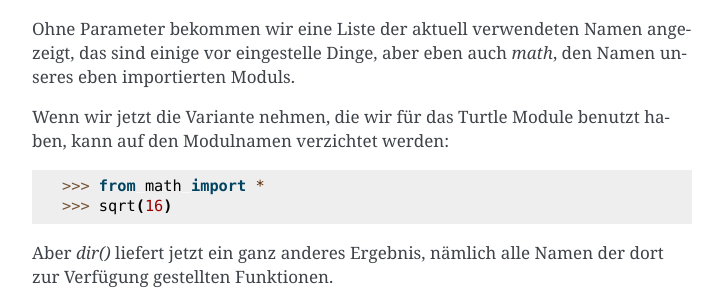
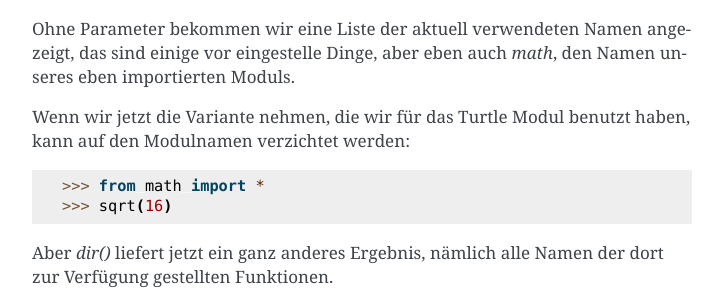
Before and after one commit to gerpark/pyworkshop, a Sphinx documentation site: the page built from docs/source/python/module.rst, in a window 1280 px wide and 900 px high, scrolled down 835 px. Shown: the part 155-455 px from the top of the window, without its empty margins (388-1111 px from the left). Built offline with Sphinx 7.4.7, drawn with Linux system fonts in a browser that asks for light colours.

Commit message:
tiny stuff

```diff
--- a/docs/source/index.rst
+++ b/docs/source/index.rst
@@ -13,7 +13,7 @@
 
 Dieses Dokument wird kontinuierlich weiterbearbeitet.
 
-Version 1.91 vom 13 Januar 2022
+Version 1.92 vom 17 Februar 2022
 
 Und hier noch ein Link mit ein bisschen was zu `Python, dem Workshop und mir <http://www.ortrun-dieterich.de/workshop.html>`_ .
 
--- a/docs/source/python/module.rst
+++ b/docs/source/python/module.rst
@@ -58,7 +58,7 @@
 das sind einige vor eingestelle Dinge, aber eben auch `math`, den Namen
 unseres eben importierten Moduls.
 
-Wenn wir jetzt die Variante nehmen, die wir für das Turtle Module benutzt haben,
+Wenn wir jetzt die Variante nehmen, die wir für das Turtle Modul benutzt haben,
 kann auf den Modulnamen verzichtet werden:
 
 .. code:: python
```
